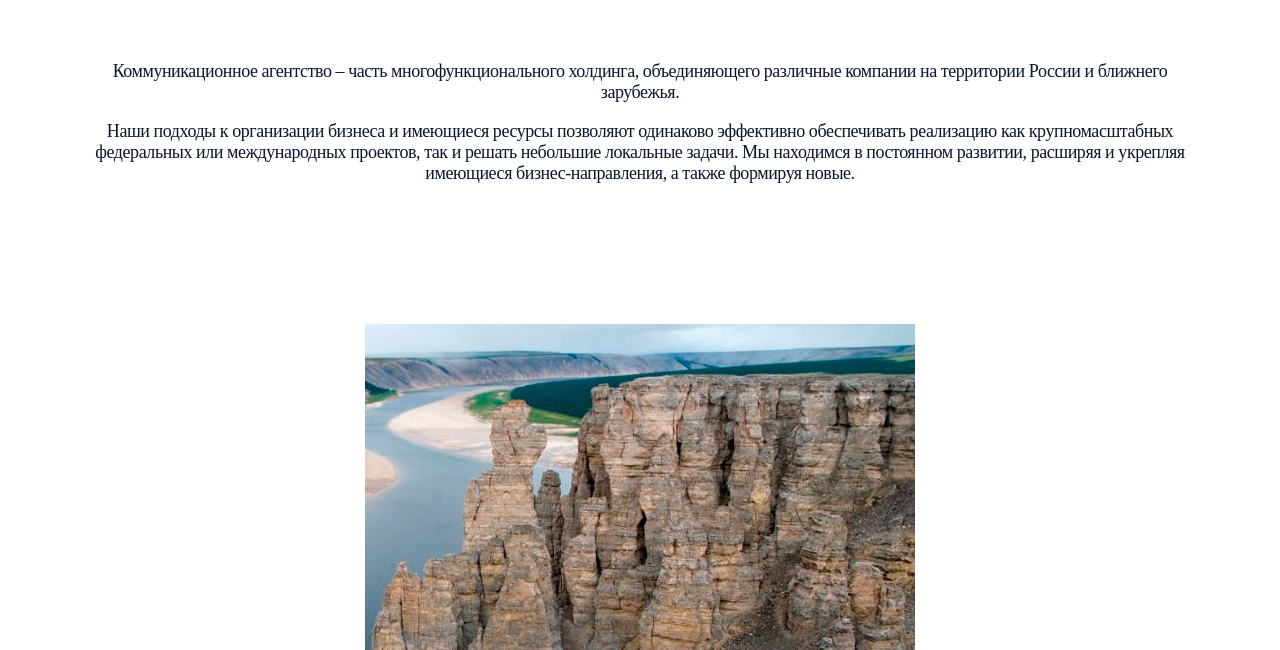
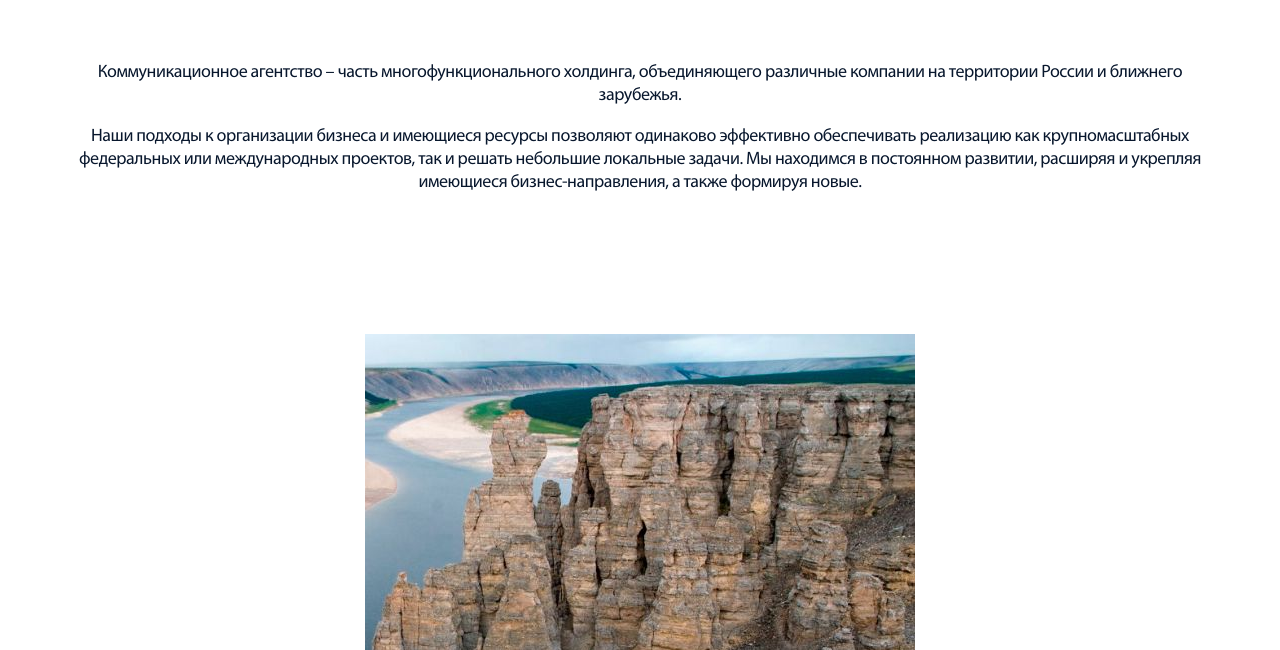
Before and after one commit to JaneVanilla/tzSydorovych1, a website: page index.html in a window 1280 px wide. Shown: the part 150-800 px from the top of the page. Drawn offline with nearby package versions, Linux system fonts and the light colour scheme; the site is published under a folder, as on GitHub Pages, so addresses that start at the root find nothing; files whose address does not match are found by name.

Commit message:
Update style.css

```diff
--- a/css/style.css
+++ b/css/style.css
@@ -1,25 +1,25 @@
 /**Fonts**/
 @font-face {
   font-family: 'MyriadProRegular';
-  src: url("/fonts/MyriadPro/MyriadProRegular/MyriadProRegular.eot");
-  src: url("/fonts/MyriadPro/MyriadProRegular/MyriadProRegular.eot") format("embedded-opentype"), url("/fonts/MyriadPro/MyriadProRegular/MyriadProRegular.woff") format("woff"), url("/fonts/MyriadPro/MyriadProRegular/MyriadProRegular.ttf") format("truetype");
+  src: url("../fonts/MyriadPro/MyriadProRegular/MyriadProRegular.eot");
+  src: url("../fonts/MyriadPro/MyriadProRegular/MyriadProRegular.eot") format("embedded-opentype"), url("../fonts/MyriadPro/MyriadProRegular/MyriadProRegular.woff") format("woff"), url("../fonts/MyriadPro/MyriadProRegular/MyriadProRegular.ttf") format("truetype");
   font-weight: normal; }
 
 @font-face {
   font-family: 'DINPro-Regular';
-  src: url("/fonts/DINPro/DINPro-Regular.ttf") format("truetype");
+  src: url("../fonts/DINPro/DINPro-Regular.ttf") format("truetype");
   font-weight: normal; }
 
 @font-face {
   font-family: 'DINPro-Bold';
-  src: url("/fonts/DINPro/DINPro-Bold.eot");
-  src: url("/fonts/DINPro/DINPro-Bold.eot") format("embedded-opentype"), url("/fonts/DINPro/DINPro-Bold.woff") format("woff"), url("/fonts/DINPro/DINPro-Bold.ttf") format("truetype");
+  src: url("../fonts/DINPro/DINPro-Bold.eot");
+  src: url("../fonts/DINPro/DINPro-Bold.eot") format("embedded-opentype"), url("../fonts/DINPro/DINPro-Bold.woff") format("woff"), url("../fonts/DINPro/DINPro-Bold.ttf") format("truetype");
   font-weight: bold; }
 
 @font-face {
   font-family: 'DINPro-Medium';
-  src: url("/fonts/DINPro/DINPro-Medium.eot");
-  src: url("/fonts/DINPro/DINPro-Medium.eot") format("embedded-opentype"), url("/fonts/DINPro/DINPro-Medium.woff") format("woff"), url("/fonts/DINPro/DINPro-Medium.ttf") format("truetype");
+  src: url("../fonts/DINPro/DINPro-Medium.eot");
+  src: url("../fonts/DINPro/DINPro-Medium.eot") format("embedded-opentype"), url("../fonts/DINPro/DINPro-Medium.woff") format("woff"), url("../fonts/DINPro/DINPro-Medium.ttf") format("truetype");
   font-weight: 500; }
 
 /**Common styles**/
```
